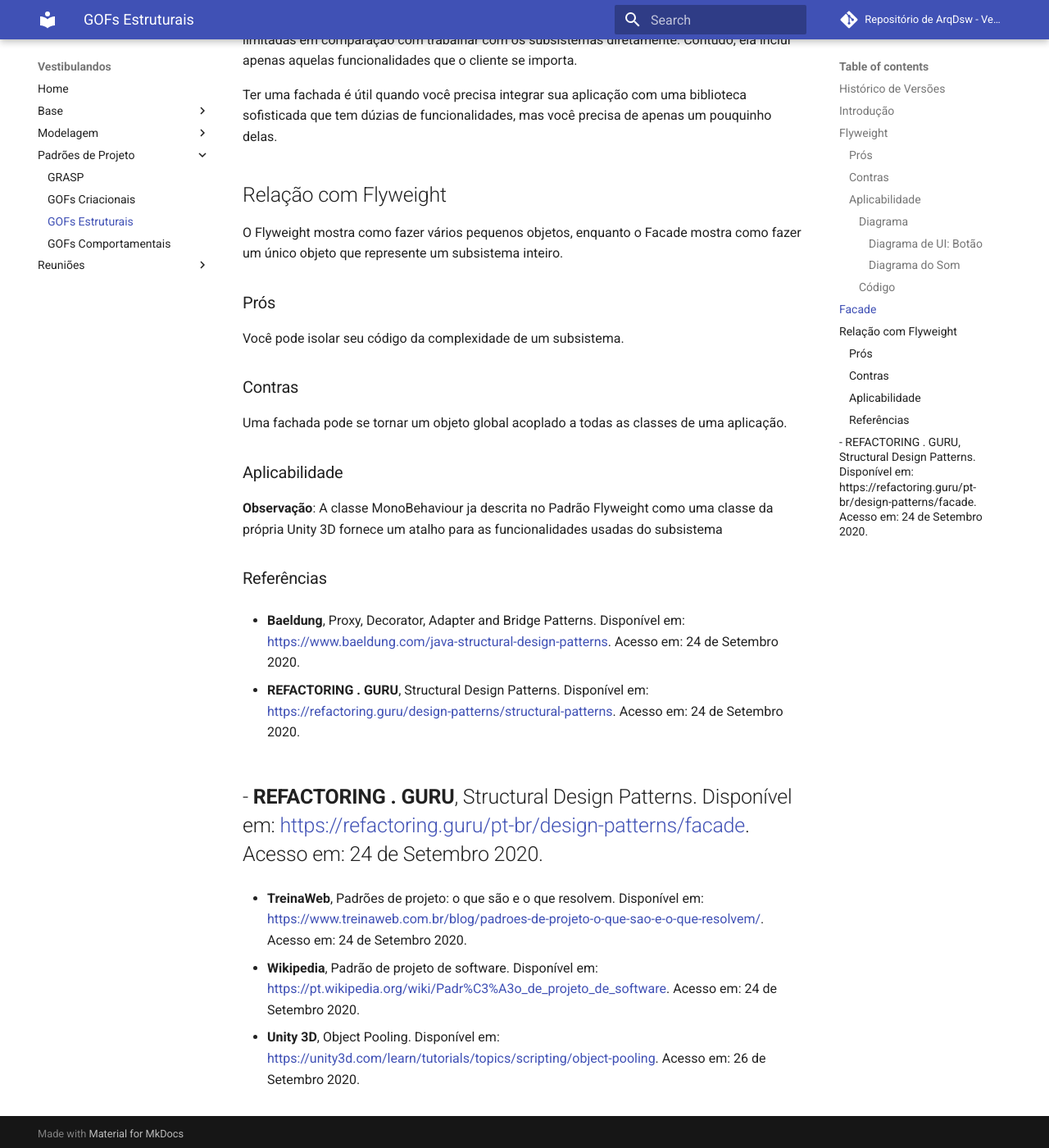
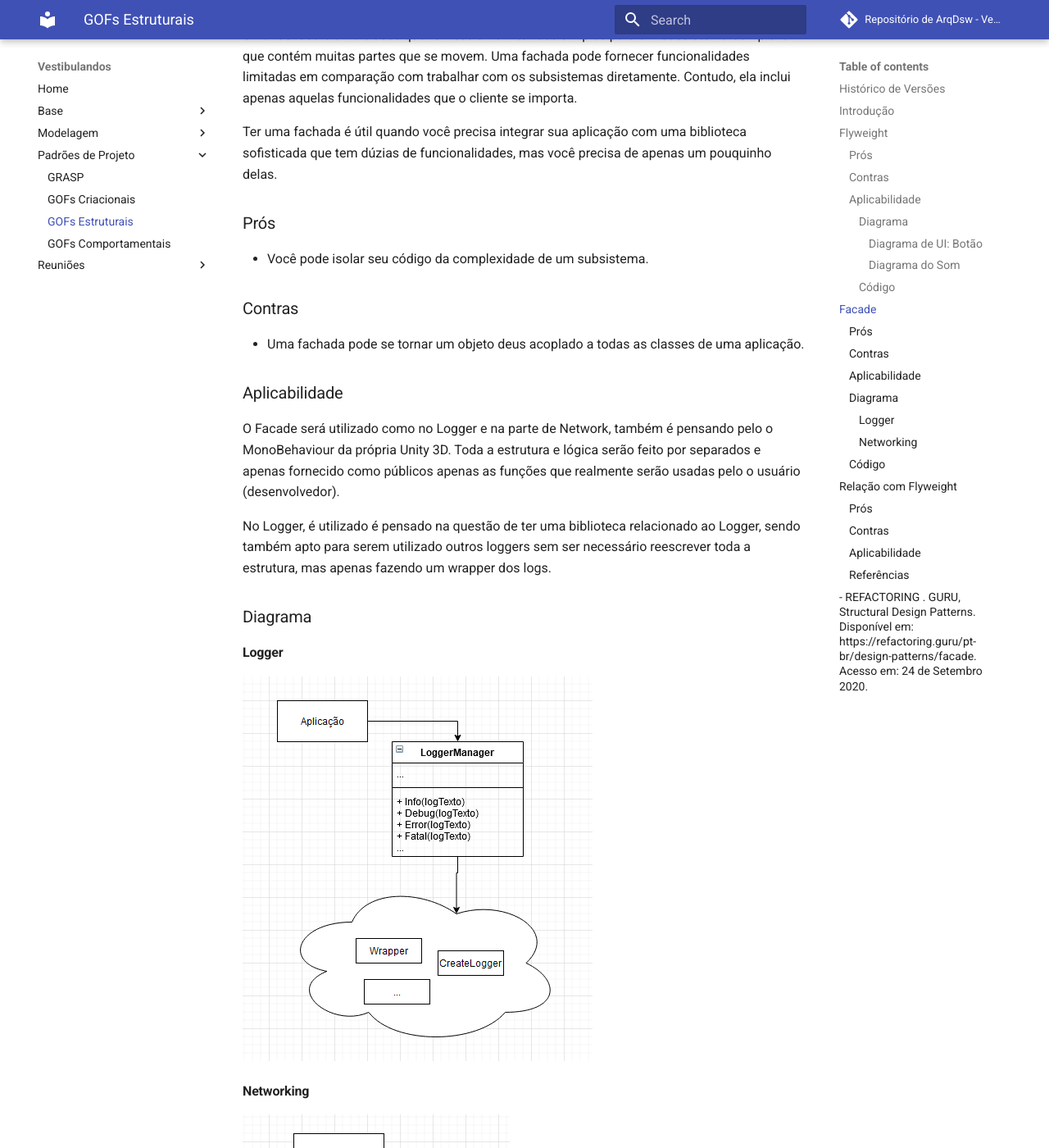
Before and after one commit to UnBArqDsw/2020.1_G4_Vestibulandos, an MkDocs documentation site: the page built from docs/padroes_de_projeto/gofs_estruturais.md, in a window 1280 px wide and 1400 px high, scrolled down 3657 px. Shown: the whole window at 82% size. Built offline with MkDocs 1.6.1 and Material for MkDocs 9.7.7, drawn with Linux system fonts in a browser that asks for light colours; comment, search, counter and statistics services are not loaded; some of the changed text lies outside the part shown.

Commit message:
Complementado o padrão de facade e adicionado o diagrama.

```diff
--- a/docs/padroes_de_projeto/gofs_estruturais.md
+++ b/docs/padroes_de_projeto/gofs_estruturais.md
@@ -8,6 +8,7 @@
 | 26/10/2020 | 0.2 | Adicionado o padrão Flyweight | Julio Litwin |
 | 26/10/2020 | 0.3 | Adicionado o padrão Flyweight do som | Julio Litwin |
 | 26/10/2020 | 0.4 | Adicionado o padrão Facade | Guilherme Leal |
+| 26/10/2020 | 0.5 | Complementado o padrão Facade | Guilherme Leal |
 
 ## Introdução
 
@@ -118,6 +119,34 @@ Uma fachada é uma classe que fornece uma interface simples para um subsistema c
 
 Ter uma fachada é útil quando você precisa integrar sua aplicação com uma biblioteca sofisticada que tem dúzias de funcionalidades, mas você precisa de apenas um pouquinho delas.
 
+### Prós
+- Você pode isolar seu código da complexidade de um subsistema.
+
+### Contras
+- Uma fachada pode se tornar um objeto deus acoplado a todas as classes de uma aplicação.
+
+### Aplicabilidade
+
+O Facade será utilizado como no Logger e na parte de Network, também é pensando pelo o MonoBehaviour da própria Unity 3D. Toda a estrutura e lógica serão feito por separados e apenas fornecido como públicos apenas as funções que realmente serão usadas pelo o usuário (desenvolvedor).
+
+No Logger, é utilizado é pensado na questão de ter uma biblioteca relacionado ao Logger, sendo também apto para serem utilizado outros loggers sem ser necessário reescrever toda a estrutura, mas apenas fazendo um wrapper dos logs.
+
+### Diagrama
+#### Logger
+![FacadeLoggerDiagrama](../img/diagramas/facade_logger.png)
+
+#### Networking
+![FacadeNetworkingDiagrama](../img/diagramas/facade_networking.png)
+
+
+### Código
+
+Pode se encontrar em LoggerManager.cs.
+
+> [Implementação em código - Versão 0](https://github.com/UnBArqDsw/2020.1_G4_Vestibulandos_Backend/blob/master/GameServer/Logging/LoggerManager.cs./codigos/mediator_partida_codigo_v0.md)
+
+O NetworkManager ainda não foi implementado no código.
+
 ## Relação com Flyweight
 
 O Flyweight mostra como fazer vários pequenos objetos, enquanto o Facade mostra como fazer um único objeto que represente um subsistema inteiro.
```
Also changed, not shown: docs/img/diagramas/facade_networking.png (added).
